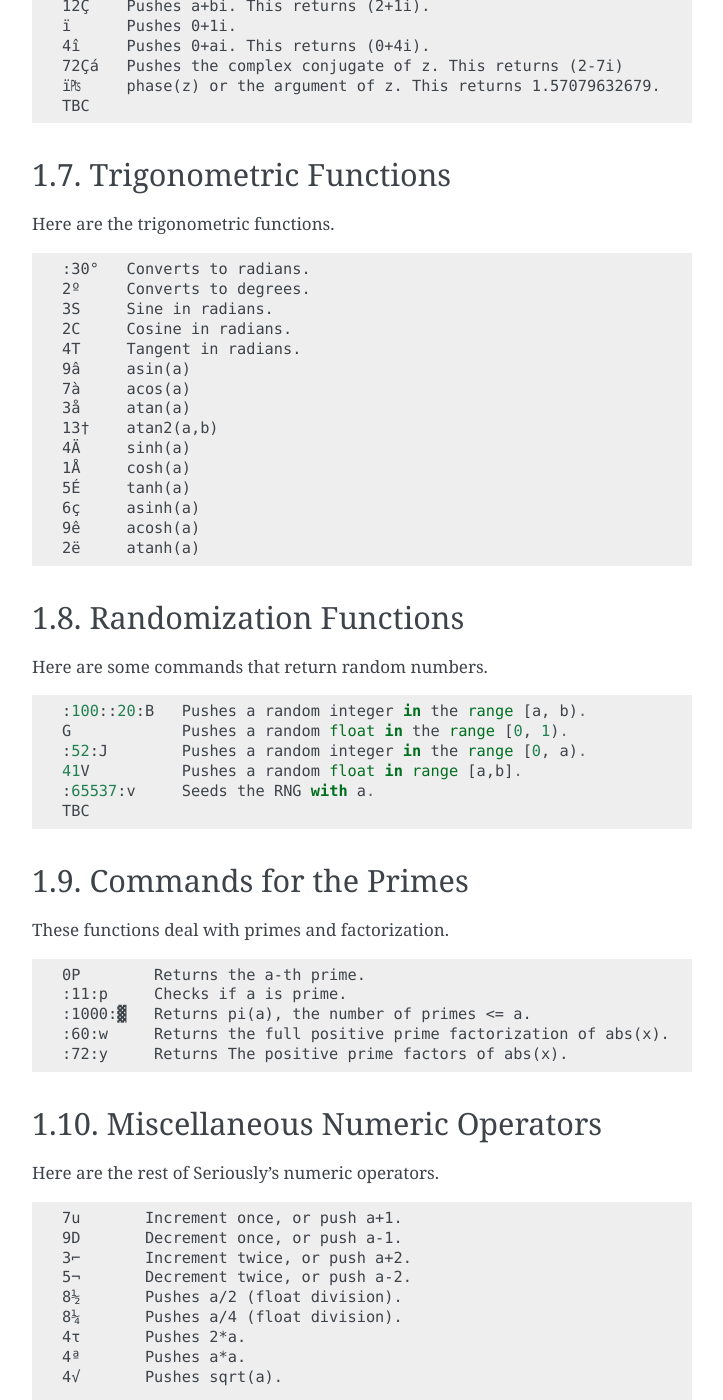
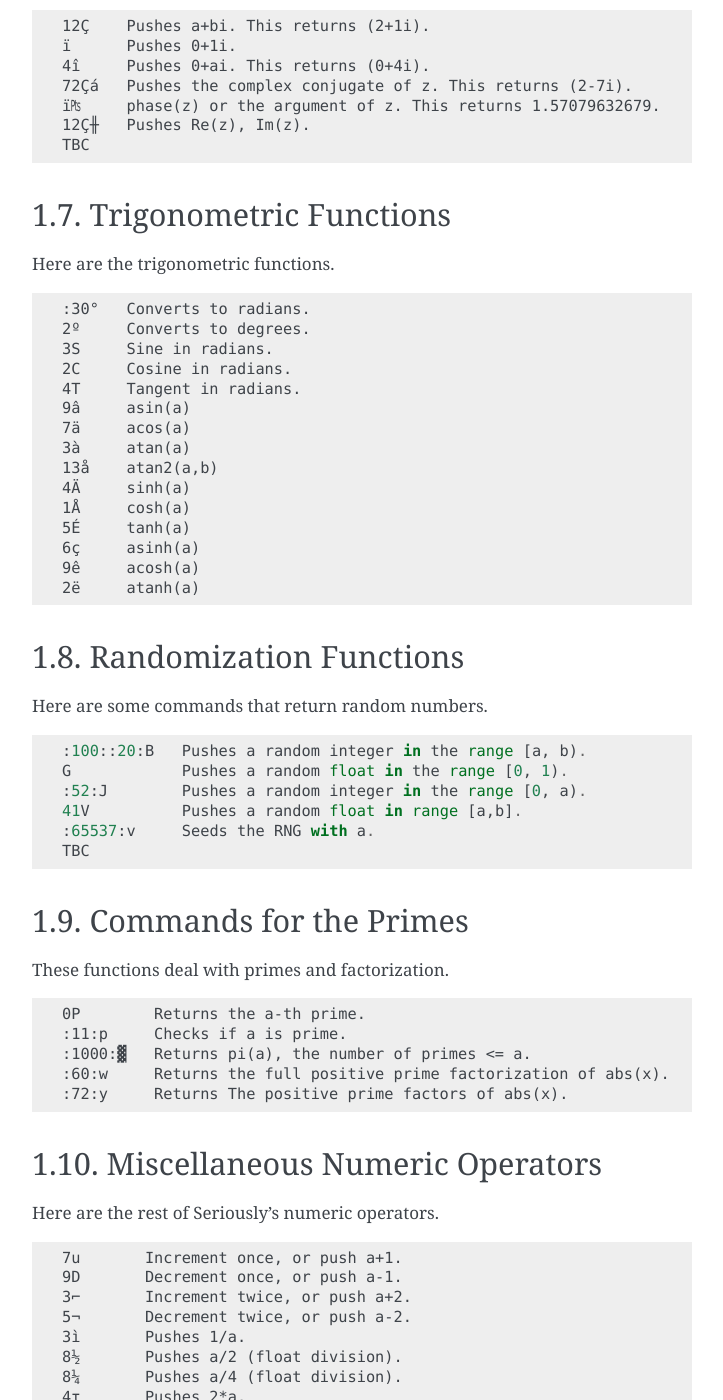
Before and after one commit to Mego/Seriously, a Sphinx documentation site: the page built from docs/numeric.rst, in a window 1280 px wide and 1400 px high, scrolled down 1833 px. Shown: the whole window, without its empty margins (388-1111 px from the left). Built offline with Sphinx 7.4.7, drawn with Linux system fonts in a browser that asks for light colours; pages that are not in the unit, such as notebooks, are missing from menus; some of the changed text lies outside the part shown.

Commit message:
numeric.rst nearly finished

```diff
--- a/docs/numeric.rst
+++ b/docs/numeric.rst
@@ -83,8 +84,9 @@
     12Ç    Pushes a+bi. This returns (2+1i).
     ï      Pushes 0+1i.
     4î     Pushes 0+ai. This returns (0+4i).
-    72Çá   Pushes the complex conjugate of z. This returns (2-7i)
+    72Çá   Pushes the complex conjugate of z. This returns (2-7i).
     ï₧     phase(z) or the argument of z. This returns 1.57079632679.
+    12Ç╫   Pushes Re(z), Im(z).
     TBC
 
 1.7. Trigonometric Functions
@@ -98,9 +100,9 @@
     2C     Cosine in radians.
     4T     Tangent in radians.
     9â     asin(a)
-    7à     acos(a)
-    3å     atan(a)
-    13†    atan2(a,b)
+    7ä     acos(a)
+    3à     atan(a)
+    13å    atan2(a,b)
     4Ä     sinh(a)
     1Å     cosh(a)
     5É     tanh(a)
@@ -141,10 +143,11 @@
     9D       Decrement once, or push a-1.
     3⌐       Increment twice, or push a+2.
     5¬       Decrement twice, or push a-2.
+    3ì       Pushes 1/a.
     8½       Pushes a/2 (float division).
     8¼       Pushes a/4 (float division).
     4τ       Pushes 2*a.
-    4ª       Pushes a*a.
+    4²       Pushes a*a.
     4√       Pushes sqrt(a).
 
     3:20:¿   Interprets a as a base-b int.
```
Also changed, not shown: other parts of docs/numeric.rst (+7 -5 lines).
